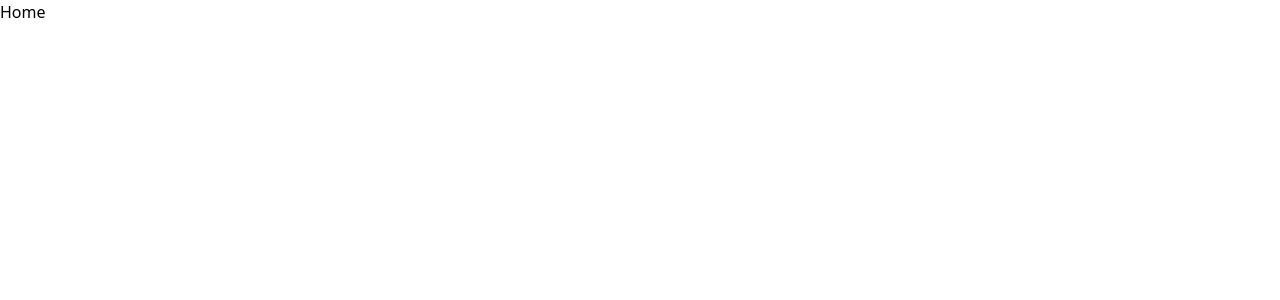
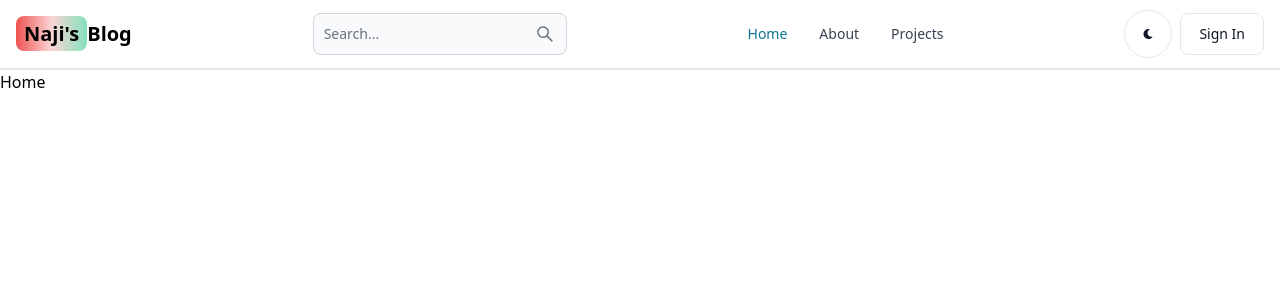
Before and after one commit to Khan511/blogpost, a React (Vite) app in the folder blogpost/: page / in a window 1280 px wide. Shown: the top 300 px of the page. Built offline with nearby package versions, Linux system fonts and the light colour scheme.

Commit message:
header created

```diff
--- a/blogpost/package.json
+++ b/blogpost/package.json
@@ -10,8 +10,10 @@
     "preview": "vite preview"
   },
   "dependencies": {
+    "flowbite-react": "^0.7.2",
     "react": "^18.2.0",
     "react-dom": "^18.2.0",
+    "react-icons": "^5.0.1",
     "react-router-dom": "^6.22.0"
   },
   "devDependencies": {
--- a/blogpost/src/App.jsx
+++ b/blogpost/src/App.jsx
@@ -5,10 +5,12 @@
 import Signin from "./pages/Signin";
 import Dashboard from "./pages/Dashboard";
 import Projects from "./pages/Projects";
+import Header from "./components/Header";
 
 const App = () => {
   return (
     <BrowserRouter>
+      <Header />
       <Routes>
         <Route path="/" element={<Home />} />
         <Route path="/about" element={<About />} />
--- /dev/null
+++ b/blogpost/src/components/Header.jsx
@@ -0,0 +1,57 @@
+import { Button, Navbar, TextInput } from "flowbite-react";
+import { Link, useLocation } from "react-router-dom";
+import { AiOutlineSearch } from "react-icons/ai";
+import { FaMoon } from "react-icons/fa";
+
+const Header = () => {
+  const path = useLocation().pathname;
+  return (
+    <div>
+      <Navbar className="border-b-2">
+        <Link
+          to="/"
+          className="self-center whitespace-nowrap text-sm sm:text-xl font-semibold dark:text-white"
+        >
+          <span className="px-2 py-1 bg-gradient-to-r from-red-500 via-red-200 to-green-300 rounded-lg">
+            Naji's
+          </span>
+          Blog
+        </Link>
+
+        <form>
+          <TextInput
+            type="text"
+            placeholder="Search..."
+            rightIcon={AiOutlineSearch}
+            className="hidden lg:inline "
+          />
+        </form>
+        <Button className="lg:hidden w-10 h-10 rounded-3xl" color="gray">
+          <AiOutlineSearch />
+        </Button>
+        <div className="flex gap-2 md:order-2 items-center">
+          <Button className=" w-12 h-12 hidden sm:inline " pill color="gray">
+            <FaMoon />
+          </Button>
+          <Link to="sign-in">
+            <Button color="gray">Sign In</Button>
+          </Link>
+          <Navbar.Toggle />
+        </div>
+        <Navbar.Collapse>
+          <Navbar.Link active={path === "/"} as={"div"}>
+            <Link to="/">Home</Link>
+          </Navbar.Link>
+          <Navbar.Link active={path === "/about"} as={"div"}>
+            <Link to="/about">About</Link>
+          </Navbar.Link>
+          <Navbar.Link active={path === "/projects"} as={"div"}>
+            <Link to="/projects">Projects</Link>
+          </Navbar.Link>
+        </Navbar.Collapse>
+      </Navbar>
+    </div>
+  );
+};
+
+export default Header;
--- a/blogpost/tailwind.config.js
+++ b/blogpost/tailwind.config.js
@@ -1,8 +1,12 @@
 /** @type {import('tailwindcss').Config} */
 export default {
-  content: ["./index.html", "./src/**/*.{js,ts,jsx,tsx}"],
+  content: [
+    "./index.html",
+    "./src/**/*.{js,ts,jsx,tsx}",
+    "node_modules/flowbite-react/lib/esm/**/*.js",
+  ],
   theme: {
     extend: {},
   },
-  plugins: [],
+  plugins: [require("flowbite/plugin")],
 };
```
Also changed, not shown: 1 other file (tests, documents, lock files or other folders).
